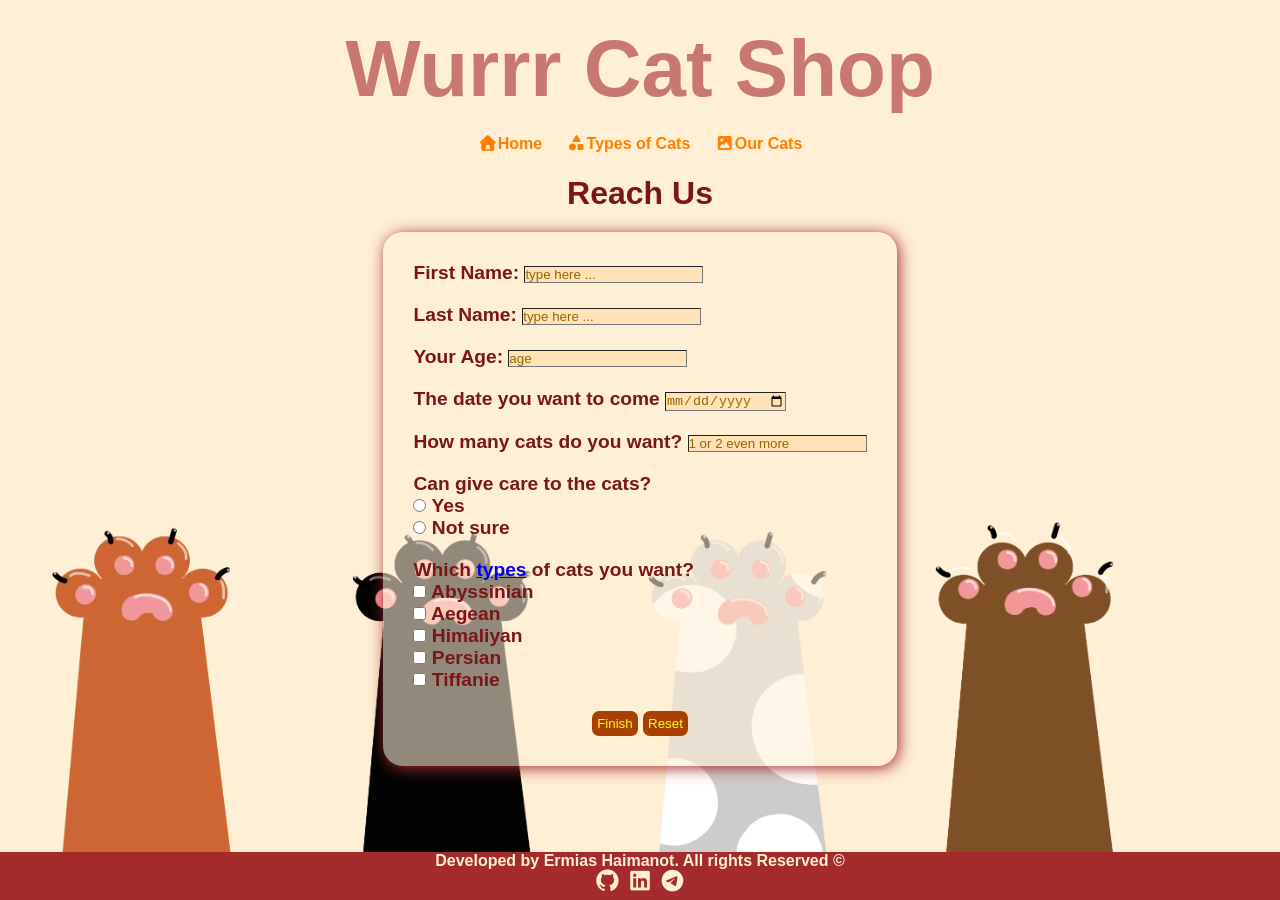
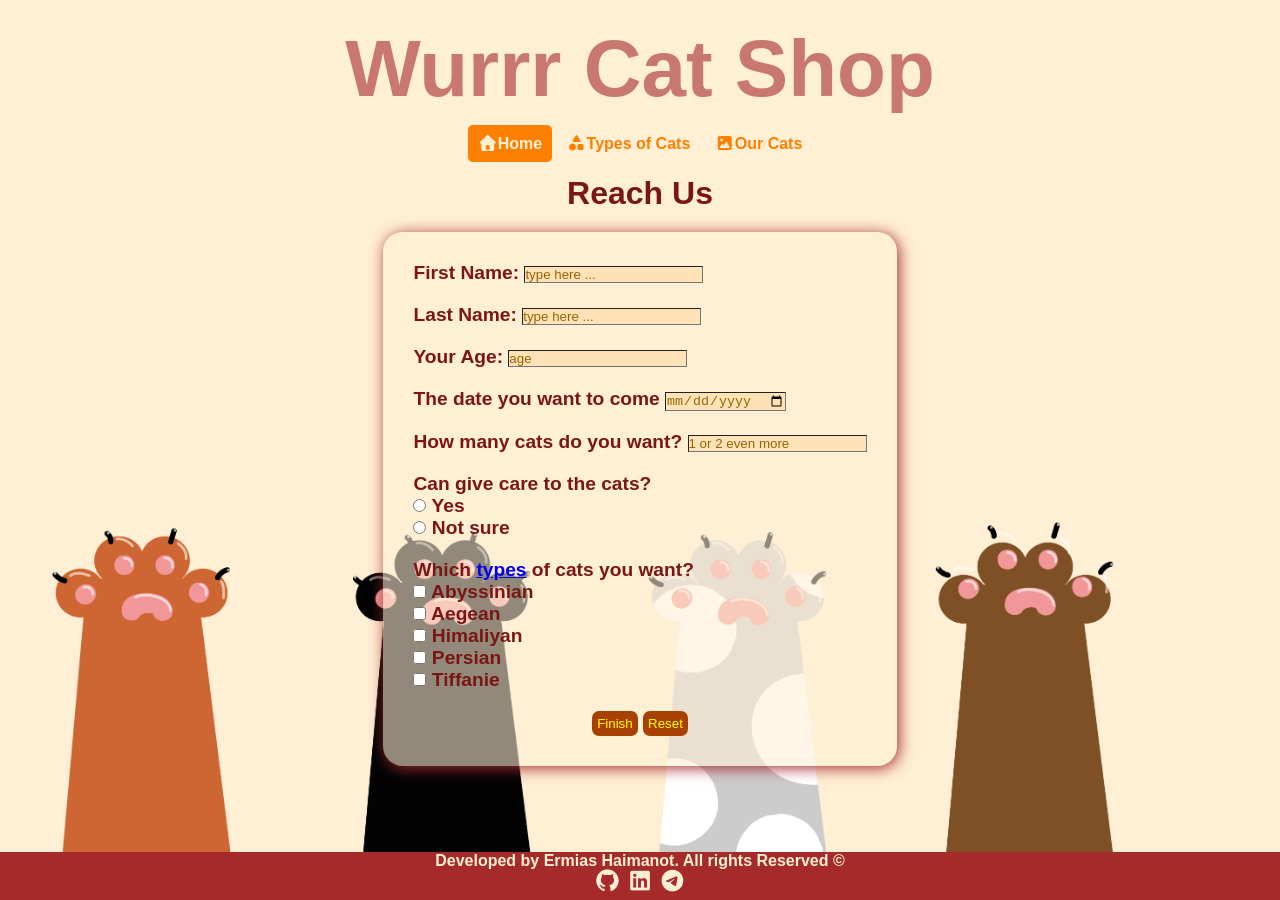
Before and after one commit to Ermi-haimi/cats, a plain HTML site: page contact.html in a window 1280 px wide. In both pictures the pointer is over the link "Home". Drawn offline with Linux system fonts and the light colour scheme; a web font is replaced by a local one.

Commit message:
added a hover effect and change the name of my homepage html file

```diff
--- a/contact.html
+++ b/contact.html
@@ -17,7 +17,7 @@
         <!-- inter page navigation -->
         <h1>Wurrr <span>Cat Shop</span></h1>
         <nav>
-            <a href="./home.html"><i class="fa-solid fa-house"></i>Home</a>
+            <a href="./index.html"><i class="fa-solid fa-house"></i>Home</a>
             <a href="./typesOfCats.html"><i class="fa-solid fa-shapes"></i>Types of Cats</a>
             <a href="/gallery.html"><i class="fa-solid fa-image"></i>Our Cats</a>
         </nav>
--- a/styles/contact.css
+++ b/styles/contact.css
@@ -39,6 +39,7 @@ header nav a {
     color: rgb(255, 128, 1);
     padding: 10px;
     text-decoration: none;
+    border-radius: 5px;
 }
 
 header h1 {
@@ -93,6 +94,15 @@ input::placeholder {
     border-radius: 7px;
 }
 
+header a:hover {
+    background-color: rgb(255, 128, 1);
+    color: papayawhip
+}
+
+.buttons button:hover {
+    background-color: rgb(255, 128, 1);
+}
+
 footer {
     height: 6vh;
     background-color: brown;
@@ -110,6 +120,17 @@ footer p {
     color: papayawhip;
 }
 
+.fa-telegram:hover {
+    color: rgb(19, 154, 207);
+}
+
+.fa-linkedin:hover {
+    color: rgb(29, 144, 246);
+}
+
+.fa-github:hover {
+    color: black
+}
 
 @media (max-width:566px) {
     header h1 {
--- a/styles/gallery.css
+++ b/styles/gallery.css
@@ -33,9 +33,13 @@ header a {
     color: rgb(255, 128, 1);
     padding: 10px;
     text-decoration: none;
+    border-radius: 5px;
 }
 
-/* add a hover effect on the anchor links*/
+header a:hover {
+    background-color: rgb(255, 128, 1);
+    color: papayawhip
+}
 
 header h1 {
     font-size: 5rem;
@@ -94,6 +98,18 @@ footer div a {
     font-size: 1.4rem;
 }
 
+.fa-telegram:hover {
+    color: rgb(19, 154, 207);
+}
+
+.fa-linkedin:hover {
+    color: rgb(29, 144, 246);
+}
+
+.fa-github:hover {
+    color: black
+}
+
 @media (max-width:567px) {
     main {
         flex-direction: column;
--- a/styles/home.css
+++ b/styles/home.css
@@ -28,9 +28,13 @@ header a {
     color: rgb(255, 128, 1);
     padding: 10px;
     text-decoration: none;
+    border-radius: 5px;
 }
 
-/* add a hover effect on the anchor links*/
+header a:hover {
+    background-color: rgb(255, 128, 1);
+    color: papayawhip
+}
 
 header h1 {
     font-size: 5rem;
@@ -102,6 +106,18 @@ footer p {
     color: papayawhip;
 }
 
+.fa-telegram:hover {
+    color: rgb(19, 154, 207);
+}
+
+.fa-linkedin:hover {
+    color: rgb(29, 144, 246);
+}
+
+.fa-github:hover {
+    color: black
+}
+
 @media (max-width:1000px) {
     h3 {
         font-size: 2rem;
--- a/styles/typesOfCats.css
+++ b/styles/typesOfCats.css
@@ -28,7 +28,6 @@ body {
 }
 
 header {
-    /* background-image: linear-gradient(to top, orange 60%, rgb(250, 203, 31)); */
     height: 20vh;
     min-height: fit-content;
     max-height: 200px;
@@ -43,9 +42,13 @@ header a {
     color: rgb(255, 128, 1);
     padding: 10px;
     text-decoration: none;
+    border-radius: 5px;
 }
 
-/* add a hover effect on the anchor links*/
+header a:hover {
+    background-color: rgb(255, 128, 1);
+    color: papayawhip
+}
 
 header h1 {
     font-size: 5rem;
@@ -117,6 +120,19 @@ footer div a {
     color: papayawhip
 }
 
+.fa-telegram:hover {
+    color: rgb(19, 154, 207);
+}
+
+.fa-linkedin:hover {
+    color: rgb(29, 144, 246);
+}
+
+.fa-github:hover {
+    color: black
+}
+
+
 @media (min-width:1200px) {
     .grid-container {
         grid-template-columns: 1fr 1fr;
```
Also changed, not shown: gallery.html (+1 -1 lines), typesOfCats.html (+1 -1 lines), index.html (renamed from home.html).
